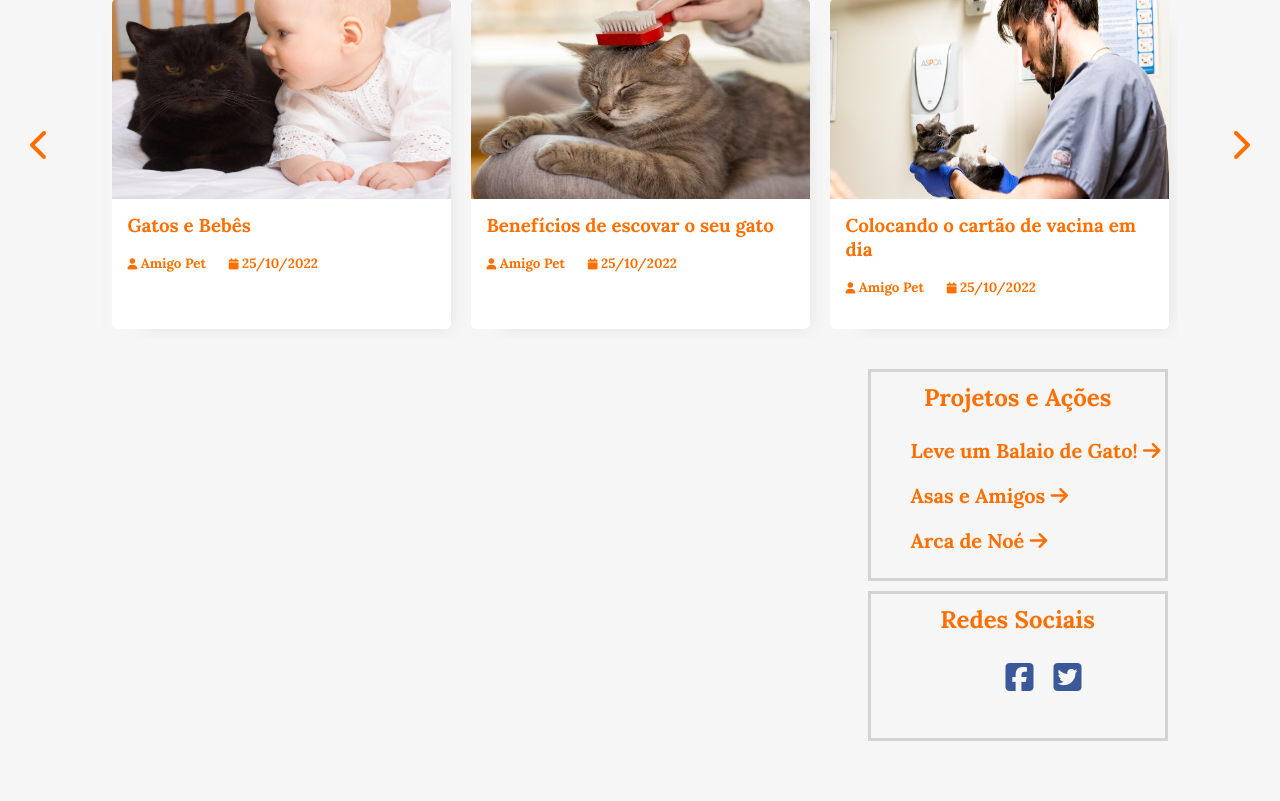
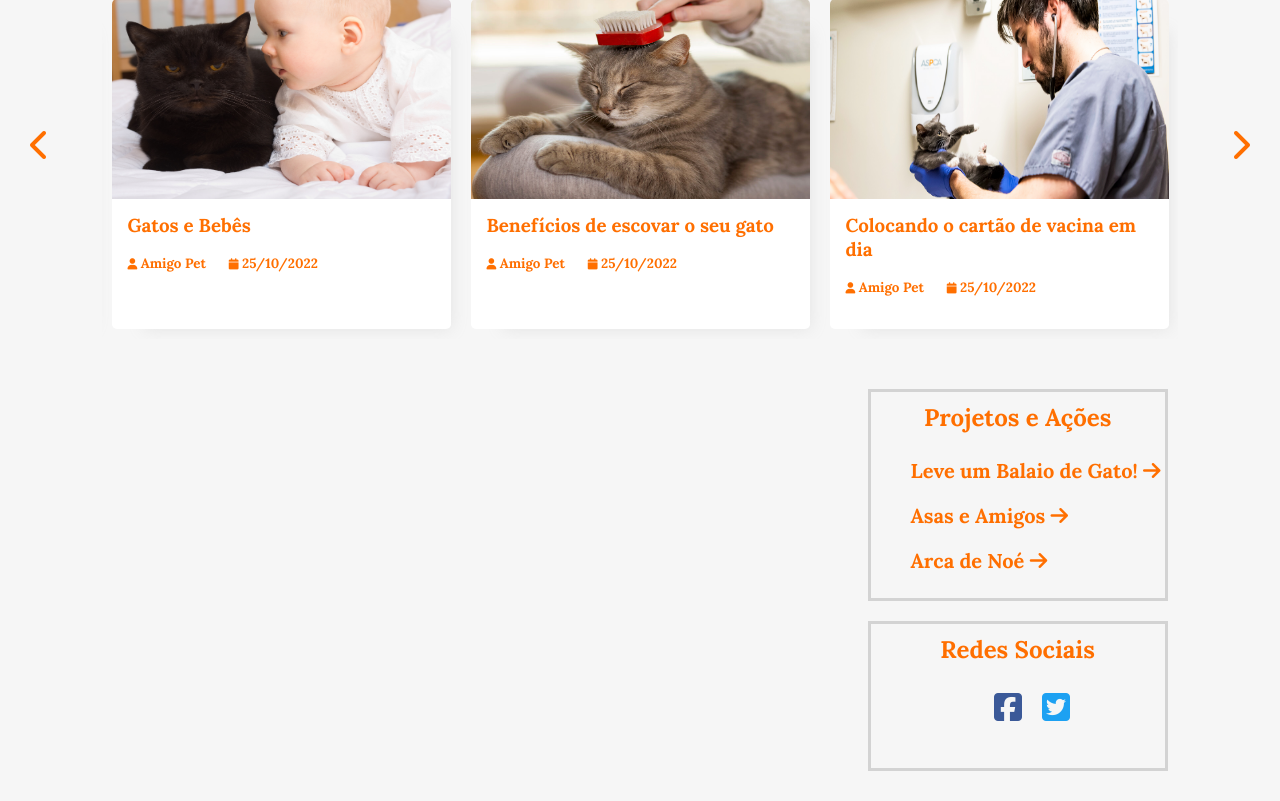
Before and after one commit to ICEI-PUC-Minas-PMV-ADS/pmv-ads-2022-2-e1-proj-web-t8-portal-pets, a PHP site: page / in a window 1280 px wide. Shown: the part 178-979 px from the top of the page. Before the commit the page ends 919 px from the top, so only its background shows below. Run offline with PHP 8.4, Linux system fonts and the light colour scheme; some libraries are stand-ins or nearby versions; some web fonts are replaced.

Commit message:
ajuste na cor das brands e no posicionamento

```diff
--- a/src/css/style.css
+++ b/src/css/style.css
@@ -161,7 +161,7 @@ header .menu-toggle {
 }
 
 .page-wrapper .sibebar .container {
-    margin: 30px 10px 0px 0px;
+    margin: 50px 10px 20px 0px;
     margin-left: 10px;
     border: 3px solid #d3d3d3;
     font-weight: bold;
@@ -198,13 +198,12 @@ header .menu-toggle {
 
 .page-wrapper .sibebar .container-brands ul{
     margin-bottom: 10px;
-    margin-left: 85px;
+    margin-left: 25%;
     display: flex;
     text-align: center;
 }
 
 .page-wrapper .sibebar .container-brands ul a{
-    color: #3b5998;
     padding: 10px;
 }
 
--- a/src/home.html
+++ b/src/home.html
@@ -127,8 +127,8 @@
                 <h2>Redes Sociais</h2>
                 <!--// Icones -->
                 <ul>
-                    <a href="#" target="_blank" class="fa-brands fa-square-facebook fa-2x"></a>
-                    <a href="#" target="_blank" class="fa-brands fa-square-twitter fa-2x"></a>
+                    <a href="#" target="_blank" style="color: #3b5998;" class="fa-brands fa-square-facebook fa-2x"></a>
+                    <a href="#" target="_blank" style="color: #1da1f2;" class="fa-brands fa-square-twitter fa-2x"></a>
                 </ul>
             </div>
         </div>
```
